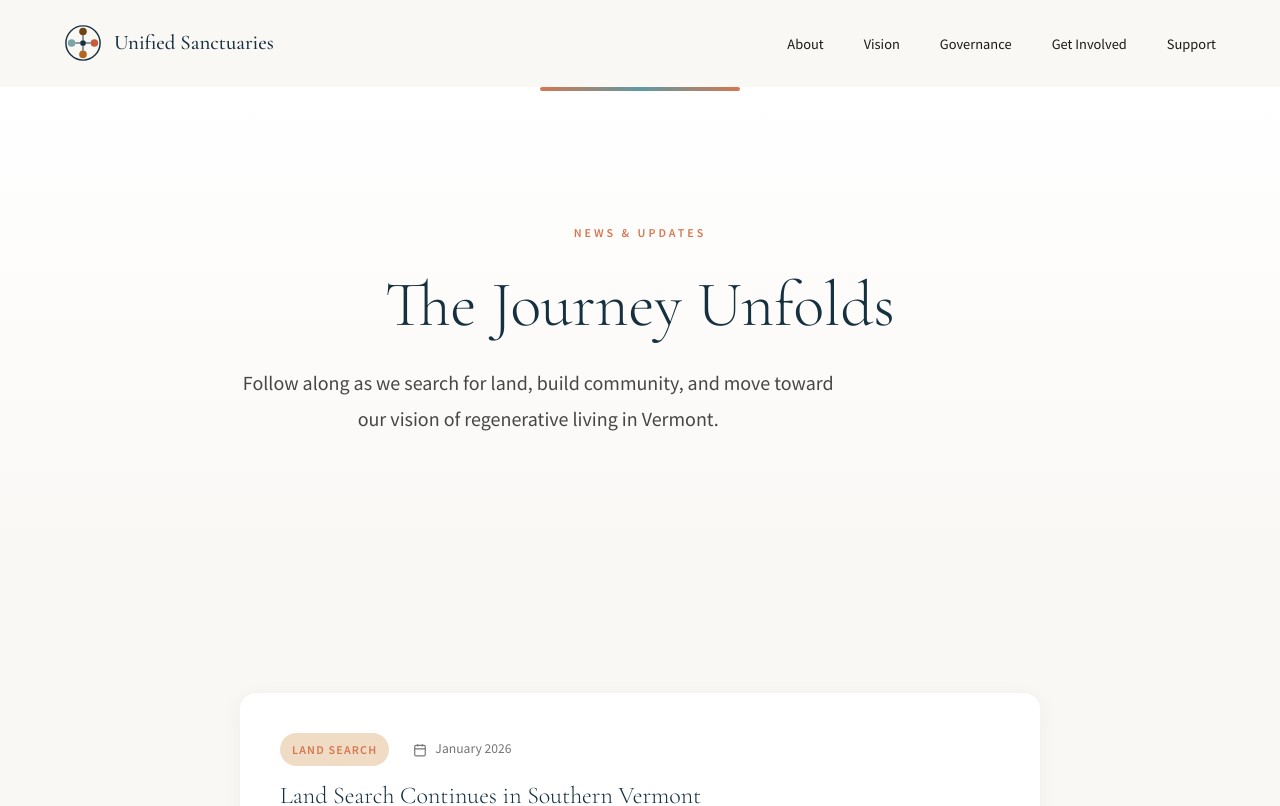
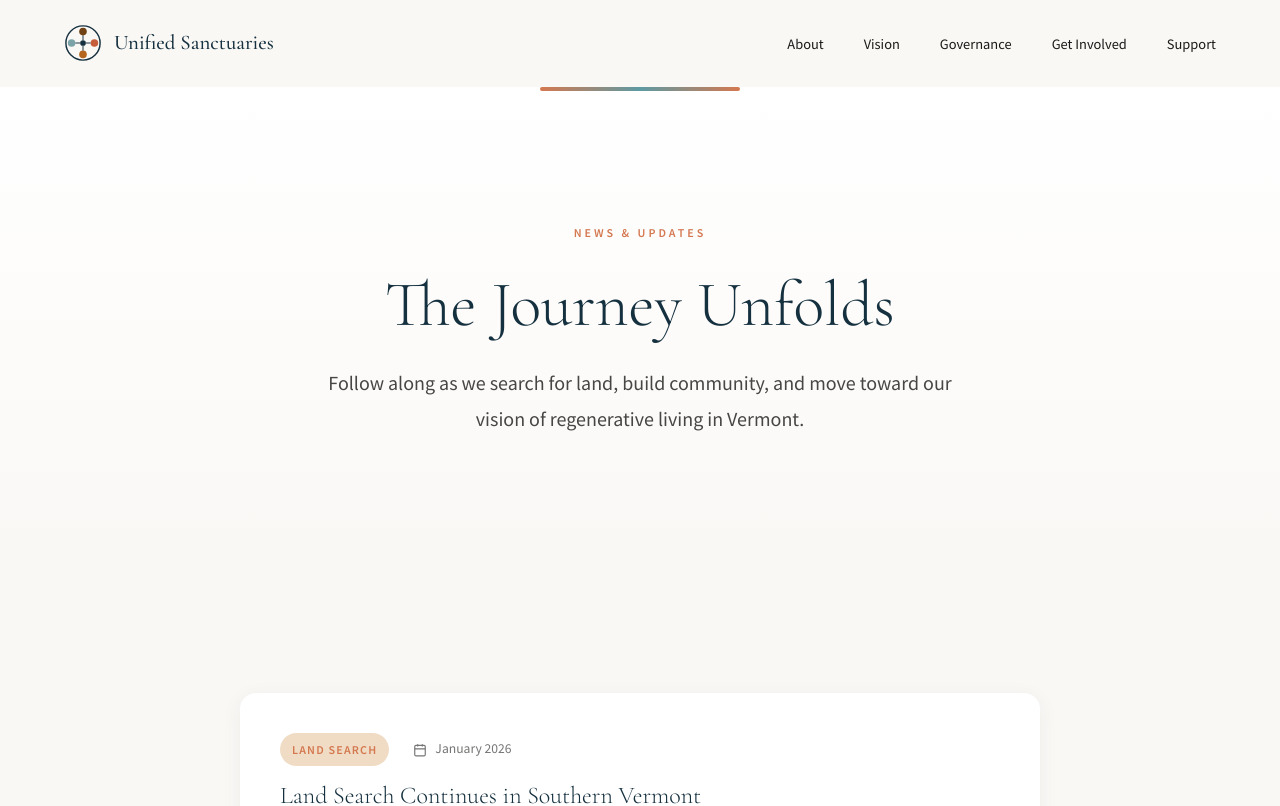
Before and after one commit to Light-Brands/unified-sanctuary, a Next.js app: page /news in a window 1280 px wide. Shown: the top 806 px of the page. Built offline with nearby package versions, Linux system fonts and the light colour scheme.

Commit message:
fix: Center sub-descriptions on all subpages
Add max-width and auto margins to .lead class across all page
styles to ensure the description text is properly centered
within the hero sections.

```diff
--- a/app/about/page.module.css
+++ b/app/about/page.module.css
@@ -39,6 +39,9 @@
   line-height: 1.8;
   color: var(--color-charcoal);
   opacity: 0.8;
+  max-width: 650px;
+  margin-left: auto;
+  margin-right: auto;
 }
 
 /* Story Section */
--- a/app/contact/page.module.css
+++ b/app/contact/page.module.css
@@ -23,6 +23,9 @@
   line-height: 1.8;
   color: var(--color-charcoal);
   opacity: 0.8;
+  max-width: 650px;
+  margin-left: auto;
+  margin-right: auto;
 }
 
 /* Contact Grid */
--- a/app/get-involved/page.module.css
+++ b/app/get-involved/page.module.css
@@ -23,6 +23,9 @@
   line-height: 1.8;
   color: var(--color-charcoal);
   opacity: 0.8;
+  max-width: 650px;
+  margin-left: auto;
+  margin-right: auto;
 }
 
 /* Membership Grid */
--- a/app/governance/page.module.css
+++ b/app/governance/page.module.css
@@ -23,6 +23,9 @@
   line-height: 1.8;
   color: var(--color-charcoal);
   opacity: 0.8;
+  max-width: 650px;
+  margin-left: auto;
+  margin-right: auto;
 }
 
 /* Principles Grid */
--- a/app/news/page.module.css
+++ b/app/news/page.module.css
@@ -23,6 +23,9 @@
   line-height: 1.8;
   color: var(--color-charcoal);
   opacity: 0.8;
+  max-width: 650px;
+  margin-left: auto;
+  margin-right: auto;
 }
 
 /* Updates List */
--- a/app/support/page.module.css
+++ b/app/support/page.module.css
@@ -23,6 +23,9 @@
   line-height: 1.8;
   color: var(--color-charcoal);
   opacity: 0.8;
+  max-width: 650px;
+  margin-left: auto;
+  margin-right: auto;
 }
 
 /* Donation Grid */
--- a/app/vision/page.module.css
+++ b/app/vision/page.module.css
@@ -23,6 +23,9 @@
   line-height: 1.8;
   color: var(--color-charcoal);
   opacity: 0.8;
+  max-width: 650px;
+  margin-left: auto;
+  margin-right: auto;
 }
 
 /* Platforms */
```
